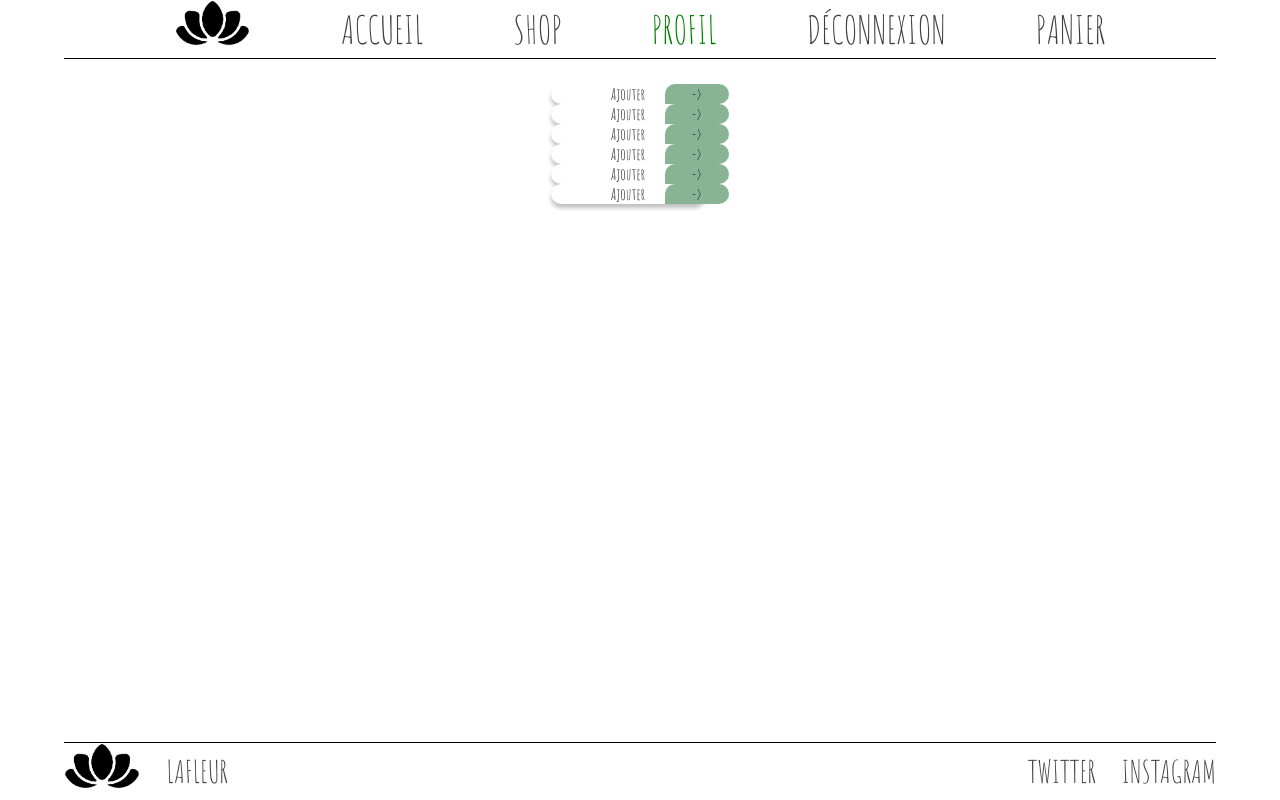
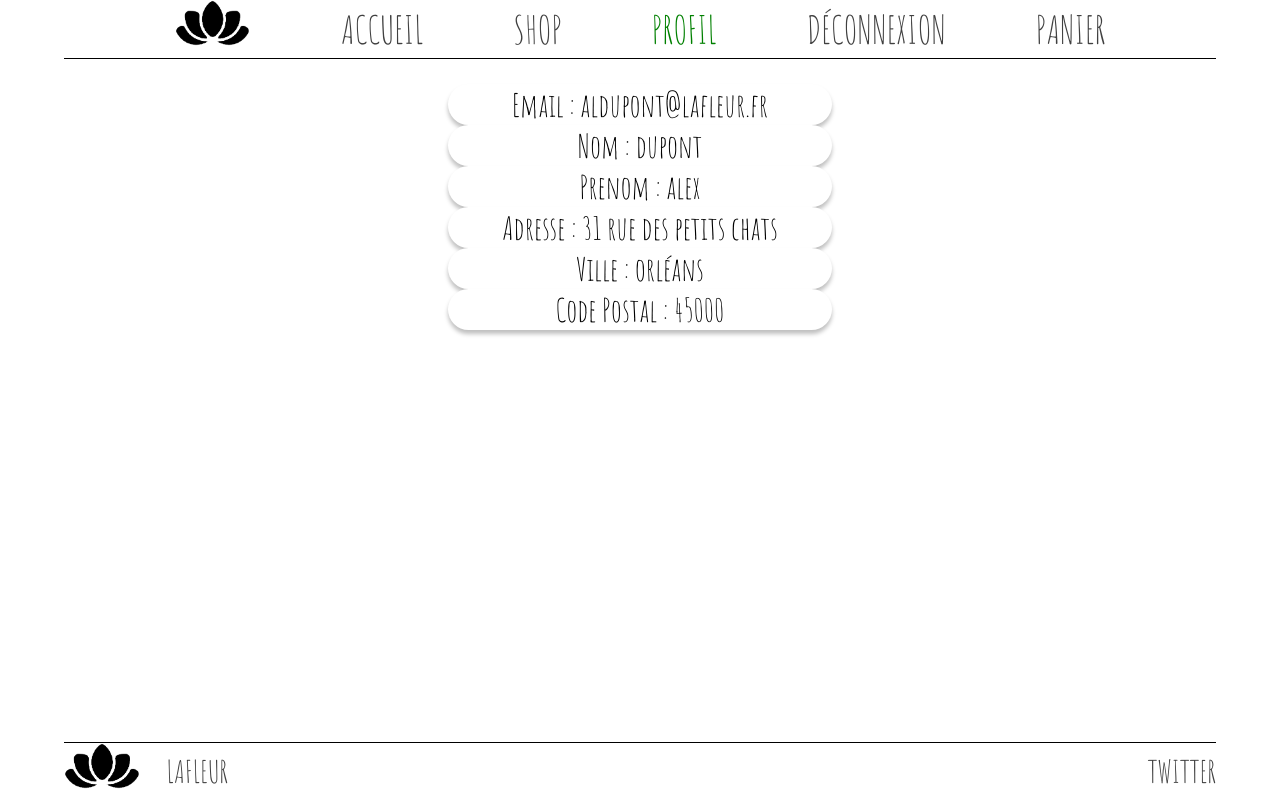
Before and after one commit to DylanAndradePereira/Lafleur, a PHP site: page /profil.php in a window 1280 px wide. Run offline with PHP 8.4, Linux system fonts and the light colour scheme; a user stored in the database is signed in; some web fonts are replaced.

Commit message:
profil et améliorations graphiques

```diff
--- a/css/index.css
+++ b/css/index.css
@@ -355,6 +355,9 @@ footer img{
     width: 50%;
     border-radius: 20px;
     border: none;
+    font-size: 1.2em;
+    font-family: arial;
+    padding-left: 10px;
 }
 
 #identificationPannel>button{
@@ -416,7 +419,7 @@ footer img{
 
 #navCategories ul li{
     font-family: 'Amatic SC';
-    font-size: 2vw;
+    font-size: 1.7em;
     background-color: #88B494;
     width: 15vw;
     text-align: center;
@@ -581,14 +584,14 @@ footer img{
     border-radius: 30px;
     margin-top: 2.5%;
     margin-bottom: 2.5%;
-    font-size: 2vw;
+    font-size: 2em;
 }
 
 .card>p{
     width: 90%;
     height: 10%;
     overflow: hidden;
-    font-size: larger;
+    font-size: 1.5em;
     margin-bottom: 5%;
 }
 
@@ -831,6 +834,7 @@ text-align: center;
     position: absolute;
     top: 0;
     right: 0;
+    font-family: 'Courier New', Courier, monospace;
 }
 .validatePart{
     border-radius: 30px 30px 30px 0px;
--- a/footer.php
+++ b/footer.php
@@ -6,7 +6,6 @@
         </div>
         <div>
             <a href="https://twitter.com/lafleur4500"><li>TWITTER</li></a>
-            <a href="https://www.instagram.com"><li>INSTAGRAM</li></a>
         </div>
     </ul>
 </footer>
--- a/index.php
+++ b/index.php
@@ -21,7 +21,7 @@ include 'header.php'?>
 
             <div class="hidden-phone">
                 <form action="shop.php">
-                    <input type="text" name="recherche" placeholder="Déja une idée ?">
+                    <input type="text" name="recherche" placeholder="Déja une idée ?" style="font-size:1.3em;font-weight:bold">
                     <button class="buttonSubmitArrow" type="submit">
                         <img class="arrowButton" src="icons/arrow.png" alt="flèche">
                     </button>
--- a/shop.php
+++ b/shop.php
@@ -38,7 +38,7 @@ include 'header.php'?>
                         echo 'value="'.$recherche.'"';
                     }
                 ?>
-                style="width:100%;height:auto;padding-left:20px;font-size:2vh">
+                style="width:100%;height:auto;padding-left:20px;font-size:2em">
             <button type="submit"></button>
         </form>
         <!-- Boucle des articles -->
--- a/userPage.php
+++ b/userPage.php
@@ -1,61 +1,53 @@
+<style>
+.whiteBox{
+    font-size:2em;
+    width:30%;
+}
+</style>
+
+<?php
+    $email = $_SESSION['email'];
+    $nom = $_SESSION['nom'];
+    $prenom = $_SESSION['prenom'];
+    $adresse = $_SESSION['adresse'];
+    $ville = $_SESSION['ville'];
+    $cp = $_SESSION['codePostale'];
+?>
+
         <div id="containerProfilProfil">
             <div class="row">
                 <div class="whiteBox">
-                    Ajouter
-
+                    <?php echo "Email : ".$email; ?>
                 </div>
-                <span class="greenBox">
-                    ->
-                </span>
             </div>
 
             <div class="row">
                 <div class="whiteBox">
-                    Ajouter
-
+                    <?php echo "Nom : ".$nom; ?>
                 </div>
-                <span class="greenBox">
-                    ->
-                </span>
             </div>
 
             <div class="row">
                 <div class="whiteBox">
-                    Ajouter
-
+                    <?php echo "Prenom : ".$prenom; ?>
                 </div>
-                <span class="greenBox">
-                    ->
-                </span>
             </div>
 
             <div class="row">
                 <div class="whiteBox">
-                    Ajouter
-
+                    <?php echo "Adresse : ".$adresse; ?>
                 </div>
-                <span class="greenBox">
-                    ->
-                </span>
             </div>
 
             <div class="row">
                 <div class="whiteBox">
-                    Ajouter
-
+                    <?php echo "Ville : ".$ville; ?>
                 </div>
-                <span class="greenBox">
-                    ->
-                </span>
             </div>
 
             <div class="row">
                 <div class="whiteBox">
-                    Ajouter
-
+                    <?php echo "Code Postal : ".$cp; ?>
                 </div>
-                <span class="greenBox">
-                    ->
-                </span>
             </div>
         </div>
```
